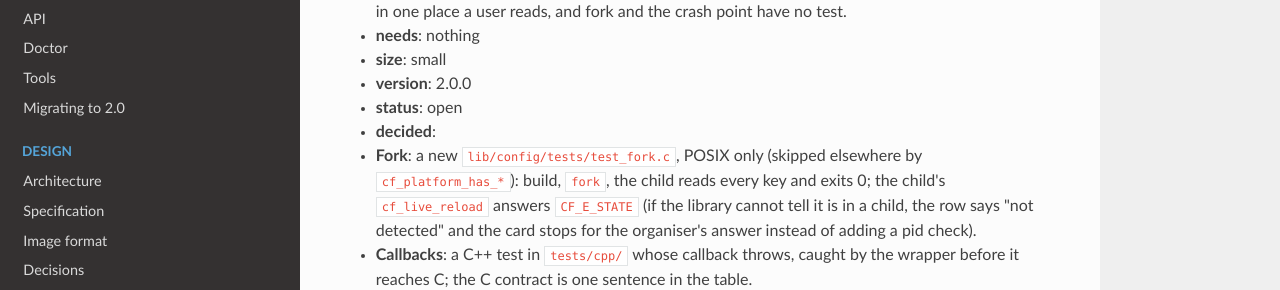
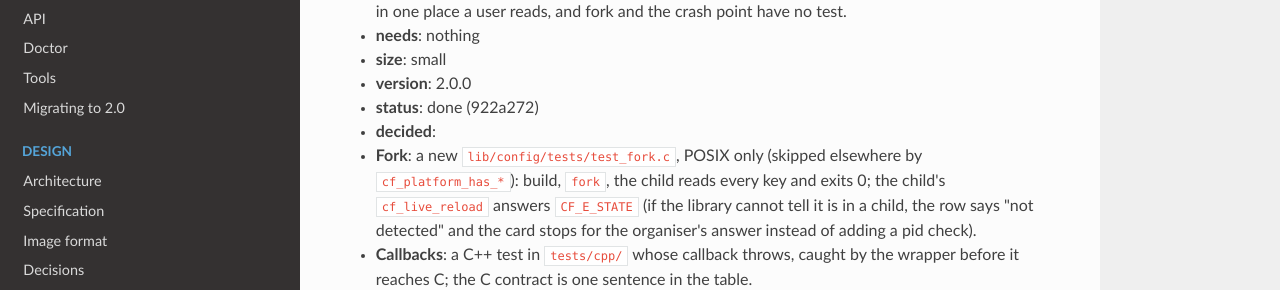
Before and after one commit to develooper1994/configforge, an MkDocs documentation site: the page built from docs/plan/K-correctness.md, in a window 1280 px wide and 900 px high, scrolled down 46637 px. Shown: the part 160-450 px from the top of the window. Built offline with MkDocs 1.6.1, drawn with Linux system fonts in a browser that asks for light colours.

Commit message:
Plan: K-9i done (922a272)
Co-Authored-By: Claude Opus 5.5 <noreply@anthropic.com>

```diff
--- a/docs/plan/K-correctness.md
+++ b/docs/plan/K-correctness.md
@@ -749,7 +749,7 @@ choices these cards left open were decided on 2026-11-27; D-138
 * **needs**: nothing
 * **size**: small
 * **version**: 2.0.0
-* **status**: open
+* **status**: done (922a272)
 * **decided**:
   * **Fork**: a new `lib/config/tests/test_fork.c`, POSIX only (skipped elsewhere by `cf_platform_has_*`): build, `fork`, the child reads every key and exits 0; the child's `cf_live_reload` answers `CF_E_STATE` (if the library cannot tell it is in a child, the row says "not detected" and the card stops for the organiser's answer instead of adding a pid check).
   * **Callbacks**: a C++ test in `tests/cpp/` whose callback throws, caught by the wrapper before it reaches C; the C contract is one sentence in the table.
```
Also changed, not shown: docs/Plan.md (+1 -1 lines).
